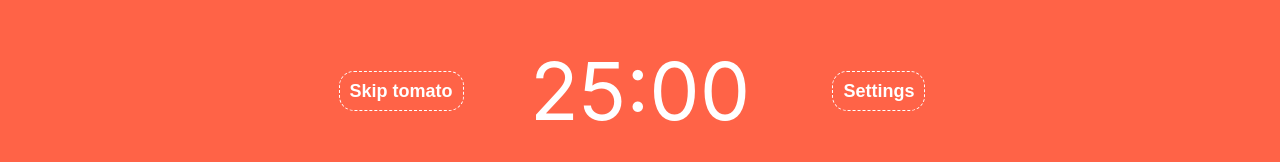
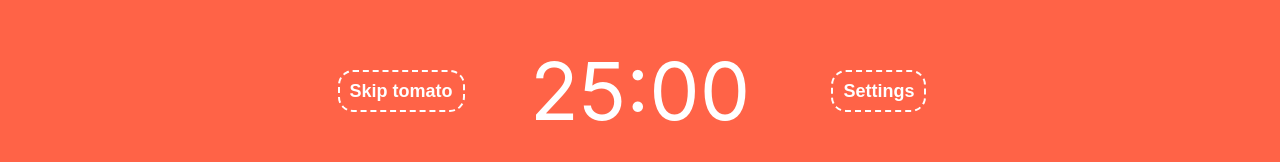
Before and after one commit to EngiFrost/tomato-tracker, a React (Create React App) app: page / in a window 1280 px wide. Shown: the part 209-371 px from the top of the page. Built offline with nearby package versions, Linux system fonts and the light colour scheme.

Commit message:
restyled buttons

```diff
--- a/src/components/Tracker/Tracker.tsx
+++ b/src/components/Tracker/Tracker.tsx
@@ -53,7 +53,7 @@ export const Tracker: FC = () => {
           <S.Timer>{H.formatTime(time)}</S.Timer>
 
           <S.BtnWrapper>
-            <S.Button label="Settings" onClick={() => setDrawerVisible((prevState) => !prevState)} />
+            <S.Button label="Settings" onClick={() => setDrawerVisible((prevState) => !prevState)} isActive={isDrawerVisible} />
           </S.BtnWrapper>
         </S.InfoSection>
 
--- a/src/components/Tracker/styles.ts
+++ b/src/components/Tracker/styles.ts
@@ -1,3 +1,4 @@
+import { css } from '@emotion/react';
 import styled from '@emotion/styled';
 
 export const TrackerWrapper = styled.div`
@@ -43,9 +44,21 @@ export const BtnWrapper = styled.div`
   justify-content: center;
 `;
 
-export const Button = styled.button<{ label: string }>`
+const activeButtonStyles = css`
+  text-decoration: underline;
+  background-color: white;
+  color: tomato;
+  cursor: pointer;
+`;
+
+type ButtonProps = {
+  label: string;
+  isActive?: boolean;
+};
+
+export const Button = styled.button<ButtonProps>`
   padding: 10px;
-  border: 1px dashed white;
+  border: 2px dashed white;
   border-radius: 15px;
   width: fit-content;
   height: fit-content;
@@ -58,14 +71,14 @@ export const Button = styled.button<{ label: string }>`
 
   background-color: transparent;
 
+  ${(p) => p.isActive && activeButtonStyles}
+
   &::before {
     content: '${(p) => p.label}';
   }
 
   &:hover {
-    text-decoration: underline;
-
-    cursor: pointer;
+    ${activeButtonStyles}
   }
 `;
 
```
